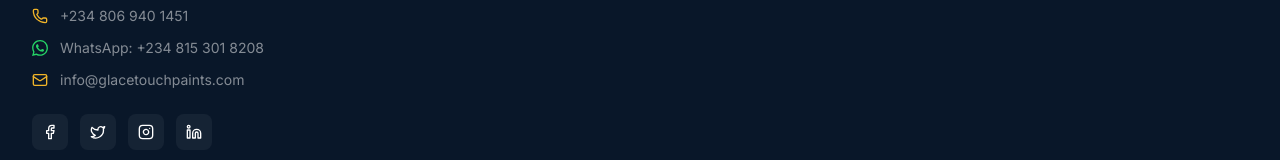
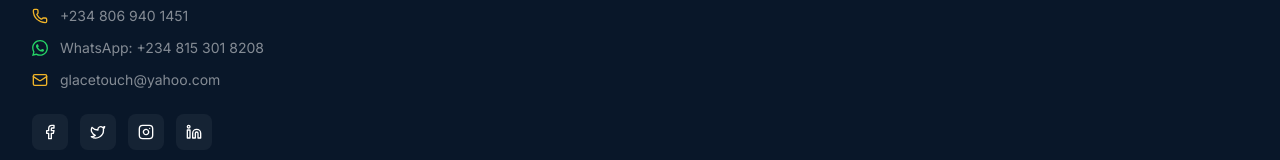
Before and after one commit to JentleJoe/classictouch, a React (Vite) app: page / in a window 1280 px wide. Shown: the part 5061-5221 px from the top of the page. Built offline with nearby package versions, Linux system fonts and the light colour scheme.

Commit message:
updated email info

```diff
--- a/src/data/siteData.js
+++ b/src/data/siteData.js
@@ -11,7 +11,7 @@ export const contactInfo = {
   whatsapp: '+234 815 301 8208',
   whatsappLink:
     "https://wa.me/2348153018208?text=Hello%2C%20I%27m%20interested%20in%20your%20wall%20treatment%20and%20painting%20services.",
-  email: 'info@glacetouchpaints.com',
+  email: 'glacetouch@yahoo.com',
   address: 'Nigeria (mobile service across all states)',
   workingHours: 'Mon – Sat: 8:00 AM – 6:00 PM',
 };
```
Also changed, not shown: 1 other file (tests, documents, lock files or other folders).
